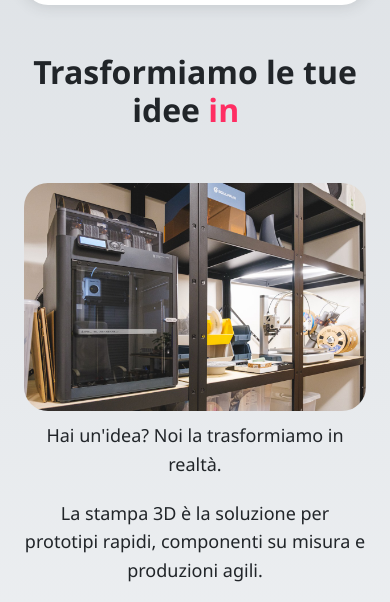
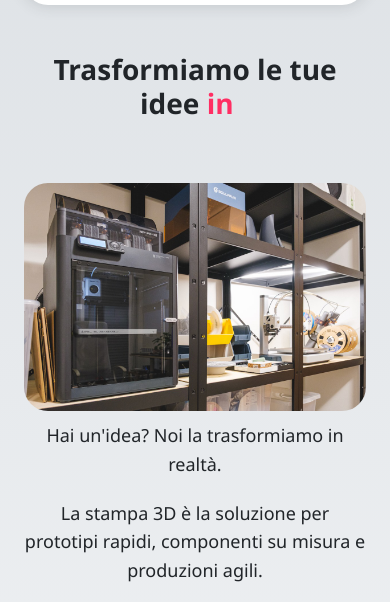
Before and after one commit to thecurlyprogrammer/polimeri3d, a plain HTML site: page index.html in a window 390 px wide. Shown: the part 101-703 px from the top of the page. Drawn offline with nearby package versions, Linux system fonts and the light colour scheme.

Commit message:
Fixed text height

```diff
--- a/main.js
+++ b/main.js
@@ -9,9 +9,6 @@ document.addEventListener("DOMContentLoaded", () => {
         .pauseFor(2500)
         .deleteAll()
         .typeString('in oggetti reali.')
-        .pauseFor(2500)
-        .deleteAll()
-        .typeString('in componenti funzionanti.')
         .pauseFor(2500)
         .deleteAll()
         .typeString('in prototipi.')
--- a/style/lead_form.css
+++ b/style/lead_form.css
@@ -130,7 +130,7 @@
     #lead_form > h1 {
         max-width: 600px;
         min-height: 130px;
-        font-size: 32px;
+        font-size: 28px;
     }
 
     .lead_left > h3 {
```
